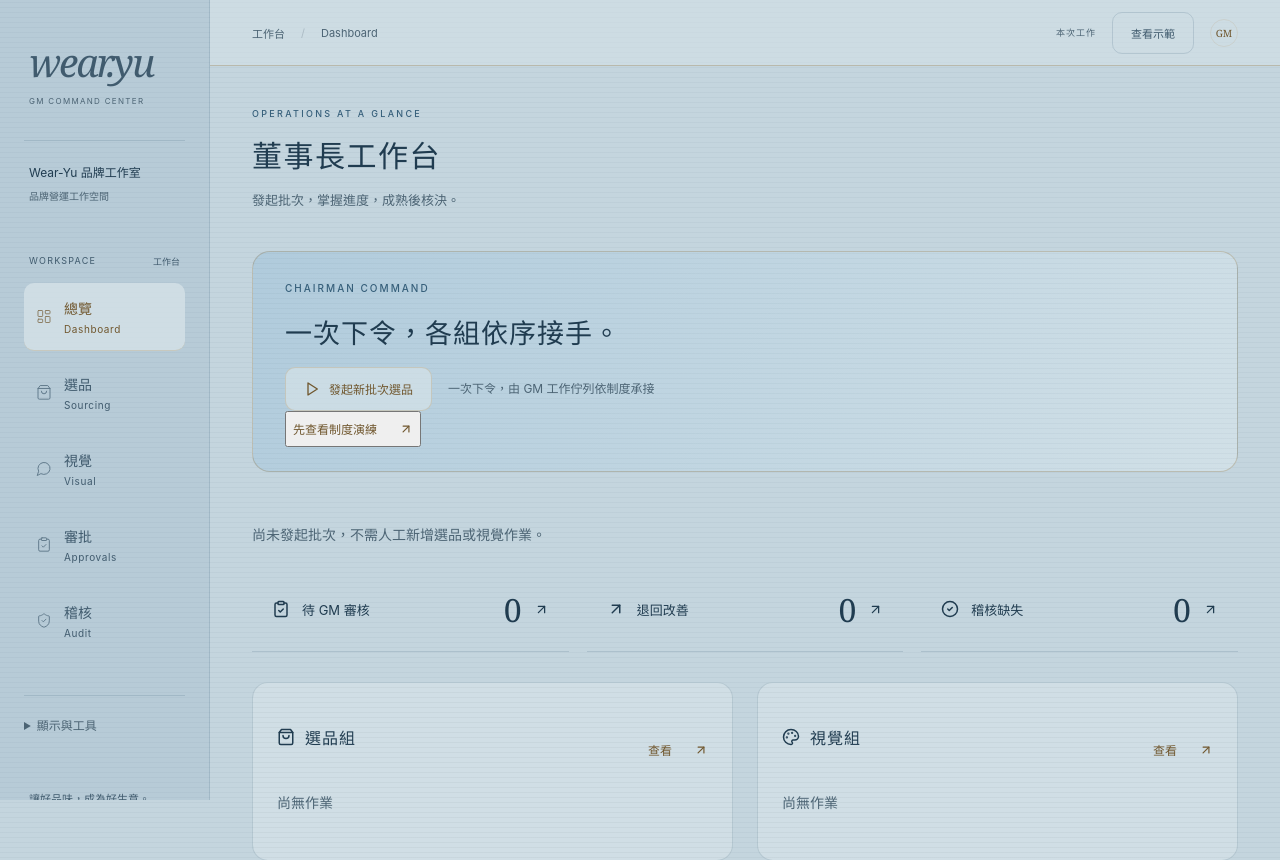
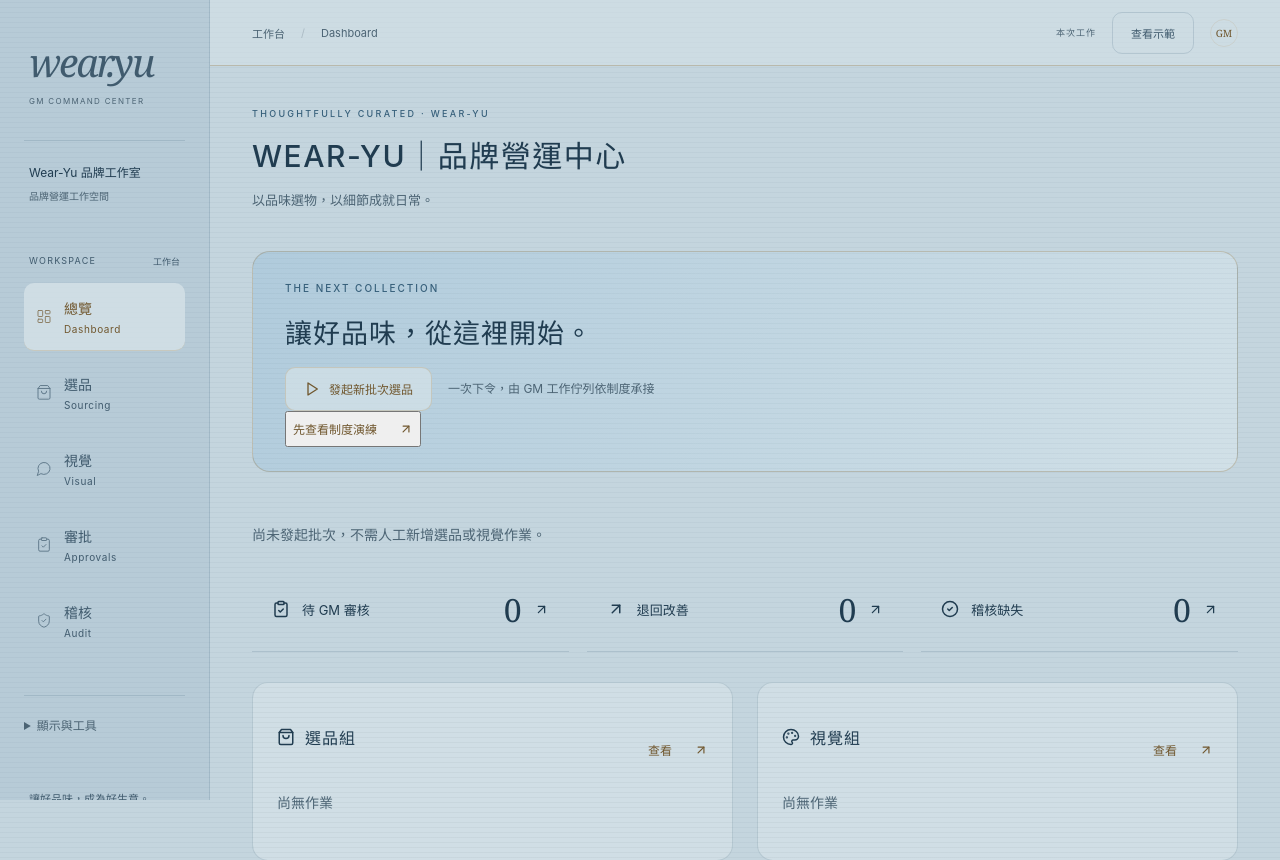
Before and after one commit to bojiez77-spec/wear-yu, a React (Vite) app: page / in a window 1280 px wide. Shown: the top 860 px of the page. Built offline with nearby package versions, Linux system fonts and the light colour scheme.

Commit message:
style: replace chairman heading with Wear-Yu brand identity

```diff
--- a/src/pages/Dashboard.tsx
+++ b/src/pages/Dashboard.tsx
@@ -11,8 +11,8 @@ export default function Dashboard() {
   const returned = state.batches.filter(b => b.status === 'GM 改善中');
   const findings = state.audits.filter(a => a.finding && !a.resolved);
   return <>
-    <PageHeading eyebrow="OPERATIONS AT A GLANCE" title="董事長工作台" description="發起批次，掌握進度，成熟後核決。" />
-    <section className="ops-intro compact-intro"><span className="eyebrow">CHAIRMAN COMMAND</span><h2>一次下令，各組依序接手。</h2><StartBatch />{!demo && !state.batches.length && <button className="text-link" onClick={toggleDemo}>先查看制度演練 <ArrowUpRight size={14} /></button>}</section>
+    <PageHeading eyebrow="THOUGHTFULLY CURATED · WEAR-YU" title="WEAR-YU｜品牌營運中心" description="以品味選物，以細節成就日常。" />
+    <section className="ops-intro compact-intro"><span className="eyebrow">THE NEXT COLLECTION</span><h2>讓好品味，從這裡開始。</h2><StartBatch />{!demo && !state.batches.length && <button className="text-link" onClick={toggleDemo}>先查看制度演練 <ArrowUpRight size={14} /></button>}</section>
     {!state.batches.length && <p className="empty-copy">尚未發起批次，不需人工新增選品或視覺作業。</p>}
     {state.batches.slice().reverse().map(batch => <div key={batch.id}><BatchFlow batch={batch} /><BatchDecision batch={batch} actor="董事長" /></div>)}
     <div className="ops-counters">{[
--- a/src/pages/WorkBoard.tsx
+++ b/src/pages/WorkBoard.tsx
@@ -15,6 +15,6 @@ export default function WorkBoard({ team }: { team: Team }) {
     <details className="batch-details"><summary>查看來源與查核方式</summary><p className="subtle">由董事長發起批次，GM 依制度派工。來源規則已設定，資料擷取與製作服務仍待接通。</p>{brief.rules.map(rule => <p key={rule}>{rule}</p>)}</details>
     {team === '選品組' && <section className="approved-followups ops-section"><h2>已核准商品・獨立追蹤</h2><p className="subtle">依公司制度保留，不回候選池，也不等待新批次。</p>{["FREAK'S STORE for BEACH & FES Recycled Nylon Short Sleeve Shirt", "FREAK'S STORE Short Length Hoodie Knit"].map(name => <div className="followup-row" key={name}><strong>{name}</strong><span>核准已記錄 · 後續證據 OPEN</span><p>SKU、原圖、採購成本、庫存與上架證據待驗證；財務定價 BLOCK。</p></div>)}</section>}
     <div className="section-toolbar"><div className="filter-tabs" aria-label="作業狀態">{['全部', '進行中', '待審批', '已退回', '已放行'].map(value => <button key={value} aria-pressed={filter === value} className={filter === value ? 'active' : ''} onClick={() => setFilter(value)}>{value}</button>)}</div></div>
-    {cases.length ? <div className="case-grid">{cases.map(item => <CaseCard key={item.id} item={item} />)}</div> : <div className="ops-empty">{filter === '全部' ? '尚未派工。請由董事長工作台發起新批次。' : `目前沒有${filter}的作業。`}</div>}
+    {cases.length ? <div className="case-grid">{cases.map(item => <CaseCard key={item.id} item={item} />)}</div> : <div className="ops-empty">{filter === '全部' ? '尚未派工。請由品牌營運中心發起新批次。' : `目前沒有${filter}的作業。`}</div>}
   </>;
 }
```
Also changed, not shown: 1 other file (tests, documents, lock files or other folders).
